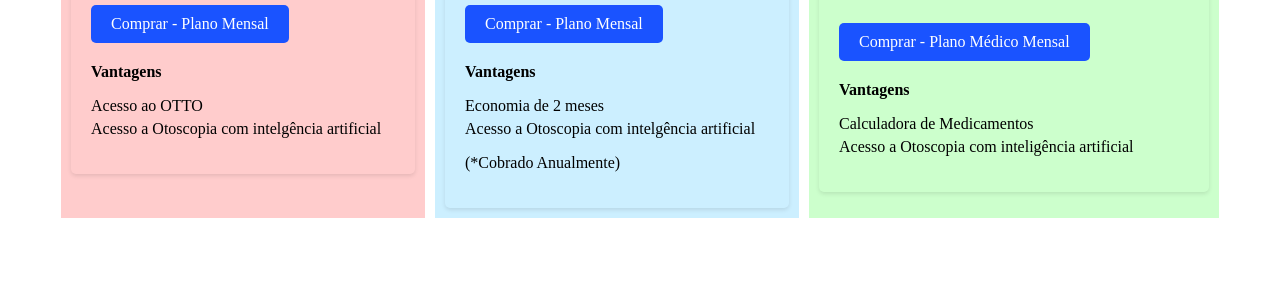
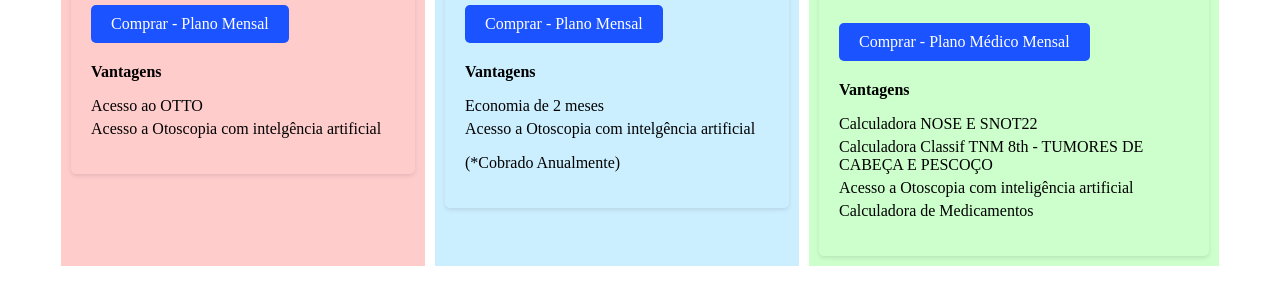
Before and after one commit to dhsig86/Subscribe2024, a plain HTML site: page index.html in a window 1280 px wide. Shown: the part 356-660 px from the top of the page. Drawn offline with Linux system fonts and the light colour scheme.

Commit message:
Update index.html

```diff
--- a/index.html
+++ b/index.html
@@ -77,9 +77,11 @@
           <a href="#" class="button buy-button" data-mercado-pago-link="https://www.mercadopago.com.br/subscriptions/checkout?preapproval_plan_id=2c9380848e681dc9018e82a5e0fe10d0">Comprar - Plano Médico Mensal</a>
           <div class="advantages">Vantagens</div>
           <ul class="features">
+            <li>Calculadora NOSE E SNOT22</li>
+            <li>Calculadora Classif TNM 8th - TUMORES DE CABEÇA E PESCOÇO</li>
+            <li>Acesso a Otoscopia com inteligência artificial</li>
             <li>Calculadora de Medicamentos</li>
-            <li>Acesso a Otoscopia com inteligência artificial</li>
-          </ul>
+           </ul>
 
         </div>
       </div>
```
